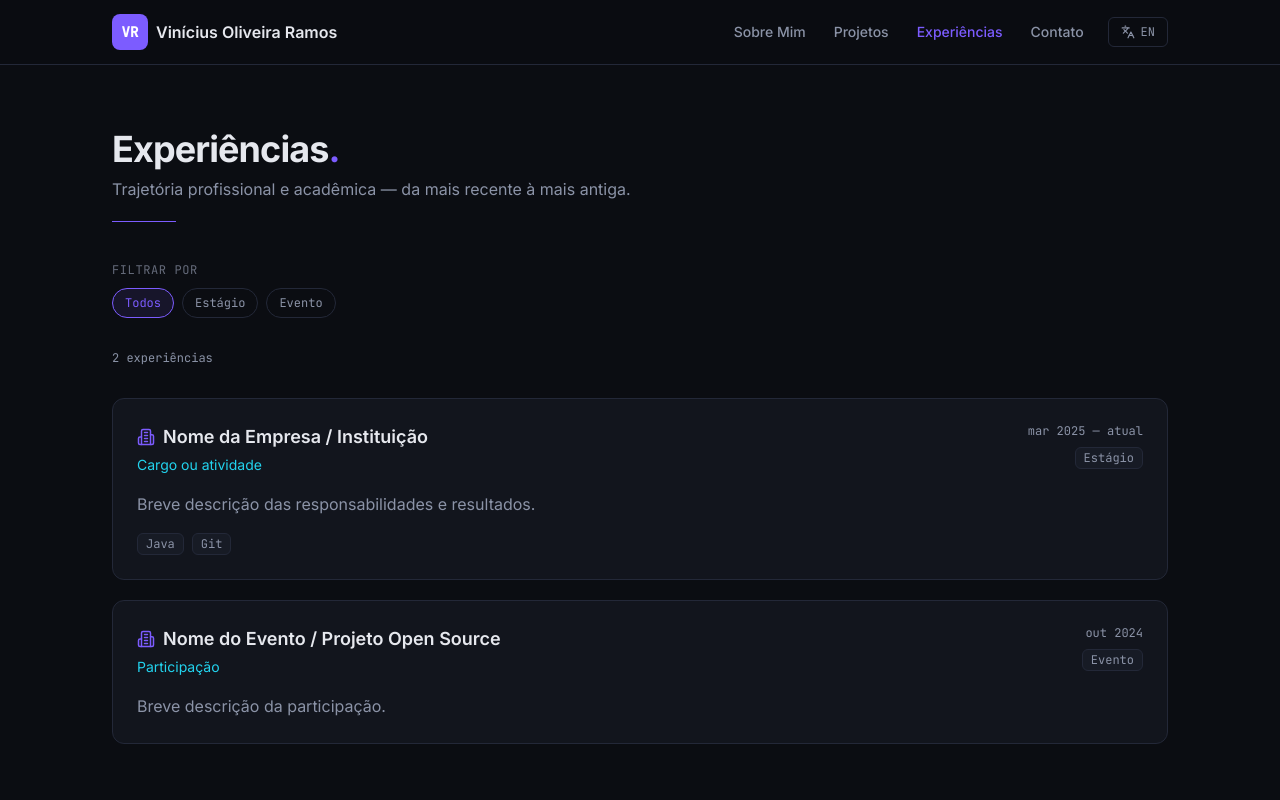
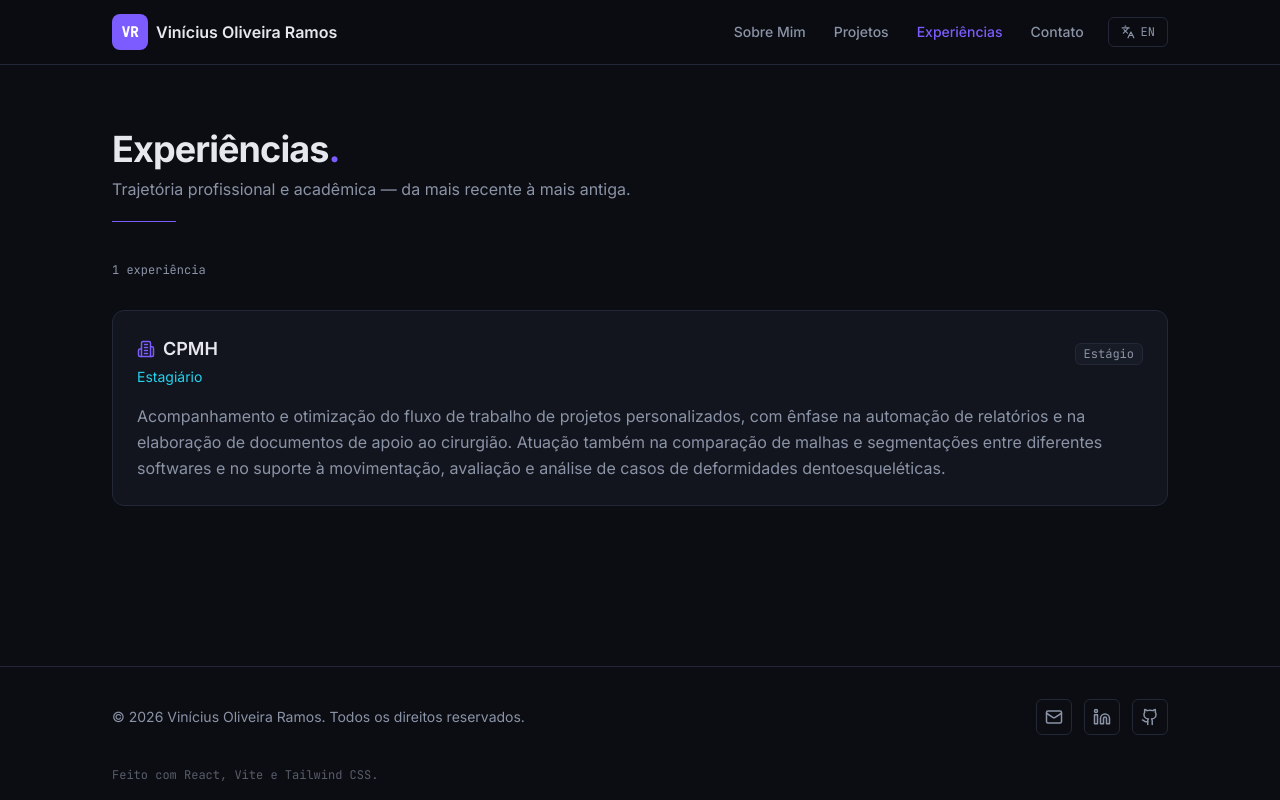
Before and after one commit to viniciusoramos/Portifolio_Pessoal, a React (Vite) app: page /experiencias in a window 1280 px wide. Shown: the top 800 px of the page. Built offline with nearby package versions, Linux system fonts and the light colour scheme.

Commit message:
Conteudo real: bio, GitHub e experiencia na CPMH

```diff
--- a/src/data/contatos.js
+++ b/src/data/contatos.js
@@ -1,4 +1,4 @@
-// E-mail e WhatsApp reais. ⚠️ Pendentes: LinkedIn e GitHub.
+// ⚠️ Pendente: LinkedIn.
 export const contatos = [
   {
     id: 'email',
@@ -13,5 +13,10 @@ export const contatos = [
     href: 'https://wa.me/5537998638074',
   },
   { id: 'linkedin', label: 'LinkedIn', valor: '/in/seu-usuario', href: 'https://linkedin.com/in/seu-usuario' },
-  { id: 'github', label: 'GitHub', valor: '@seu-usuario', href: 'https://github.com/seu-usuario' },
+  {
+    id: 'github',
+    label: 'GitHub',
+    valor: '@viniciusoramos',
+    href: 'https://github.com/viniciusoramos',
+  },
 ]
--- a/src/data/experiencias.js
+++ b/src/data/experiencias.js
@@ -1,34 +1,21 @@
-// ⚠️ PLACEHOLDER — substituir pelas experiências reais.
 // A ordem do array não importa: a página ordena pelo campo `inicio`, da mais
 // recente para a mais antiga.
 //
 // `tipo` precisa ser uma das chaves de textos[lang].experiencias.tipos:
 //   'estagio' | 'clt' | 'freelance' | 'openSource' | 'evento'
-// O rótulo exibido sai traduzido conforme o idioma ativo.
 export const experiencias = [
   {
-    id: 'exp-1',
-    empresa: 'Nome da Empresa / Instituição',
-    cargo: { pt: 'Cargo ou atividade', en: 'Role or activity' },
-    inicio: '2025-03',
+    id: 'cpmh',
+    empresa: 'CPMH',
+    cargo: { pt: 'Estagiário', en: 'Intern' },
+    // ⚠️ PREENCHER: mês e ano de início e de fim, no formato 'AAAA-MM'.
+    // Use fim: null se o estágio ainda estiver em andamento.
+    inicio: null,
     fim: null,
     tipo: 'estagio',
     descricao: {
-      pt: 'Breve descrição das responsabilidades e resultados.',
-      en: 'Brief description of responsibilities and results.',
-    },
-    tecnologias: ['Java', 'Git'],
-  },
-  {
-    id: 'exp-2',
-    empresa: 'Nome do Evento / Projeto Open Source',
-    cargo: { pt: 'Participação', en: 'Participation' },
-    inicio: '2024-10',
-    fim: '2024-10',
-    tipo: 'evento',
-    descricao: {
-      pt: 'Breve descrição da participação.',
-      en: 'Brief description of the participation.',
+      pt: 'Acompanhamento e otimização do fluxo de trabalho de projetos personalizados, com ênfase na automação de relatórios e na elaboração de documentos de apoio ao cirurgião. Atuação também na comparação de malhas e segmentações entre diferentes softwares e no suporte à movimentação, avaliação e análise de casos de deformidades dentoesqueléticas.',
+      en: 'Monitoring and optimising the workflow of custom projects, with emphasis on report automation and on producing support documents for the surgeon. Also worked on comparing meshes and segmentations across different software packages, and supported the positioning, evaluation and analysis of dentoskeletal deformity cases.',
     },
     tecnologias: [],
   },
--- a/src/data/perfil.js
+++ b/src/data/perfil.js
@@ -1,4 +1,7 @@
-// Dados pessoais preenchidos. ⚠️ Pendentes: tagline, sobre[pt|en] e habilidades.
+// ⚠️ Os três parágrafos de `sobre` são um rascunho escrito a partir do que
+// você contou — revise e ajuste o que não estiver do seu jeito.
+// ⚠️ `habilidades` ainda é placeholder: confirme quais linguagens e ferramentas
+// você realmente usa antes de mostrar em aula.
 export const perfil = {
   nome: 'Vinícius Oliveira Ramos',
   iniciais: 'VR',
@@ -7,20 +10,20 @@ export const perfil = {
     en: 'Software Engineering · 6th term · PUC Minas',
   },
   tagline: {
-    pt: 'Construindo software com foco em qualidade e experiência do usuário.',
-    en: 'Building software with a focus on quality and user experience.',
+    pt: 'Automação de processos e análise de dados aplicadas a problemas reais.',
+    en: 'Process automation and data analysis applied to real-world problems.',
   },
   local: 'Belo Horizonte, MG — Brasil',
   sobre: {
     pt: [
-      'Parágrafo 1 — formação: onde estuda, qual período, o que já cursou.',
-      'Parágrafo 2 — área de atuação e interesses técnicos.',
-      'Parágrafo 3 — objetivos profissionais para os próximos anos.',
+      'Sou estudante de Engenharia de Software na PUC Minas, atualmente no 6º período, em Belo Horizonte.',
+      'Meu contato mais próximo com a prática veio do estágio na CPMH, onde trabalhei com automação de relatórios, elaboração de documentos de apoio ao cirurgião e análise de malhas e segmentações 3D. Foi ali que se firmaram meus interesses: automação de processos, processamento de dados e imagens, e software aplicado à área da saúde.',
+      'Busco atuar no desenvolvimento de software que resolva problemas concretos, unindo automação e análise de dados. No curto prazo, quero aprofundar a experiência prática em desenvolvimento e me consolidar como engenheiro de software.',
     ],
     en: [
-      'Paragraph 1 — education: where you study, current term, coursework.',
-      'Paragraph 2 — field of work and technical interests.',
-      'Paragraph 3 — professional goals for the coming years.',
+      'I am a Software Engineering student at PUC Minas, currently in my 6th term, based in Belo Horizonte, Brazil.',
+      'My closest contact with practice came from an internship at CPMH, where I worked on report automation, producing support documents for surgeons, and analysing 3D meshes and segmentations. That is where my interests took shape: process automation, data and image processing, and software applied to healthcare.',
+      'I want to build software that solves concrete problems, combining automation and data analysis. In the short term, my goal is to deepen my hands-on development experience and establish myself as a software engineer.',
     ],
   },
   habilidades: [
--- a/src/utils/datas.js
+++ b/src/utils/datas.js
@@ -21,11 +21,13 @@ export function formatarMes(iso, lang) {
   return MESES[lang][mes - 1] + ' ' + ano
 }
 
-// fim nulo significa que o projeto ou a experiência continua em andamento
+// fim nulo significa que o projeto ou a experiência continua em andamento.
+// Sem data de início não dá para afirmar nada sobre o período, então o rótulo
+// fica vazio em vez de dizer "atual" por engano.
 export function formatarPeriodo(inicio, fim, lang, rotuloAtual) {
+  if (!inicio) return ''
   const de = formatarMes(inicio, lang)
   const ate = fim ? formatarMes(fim, lang) : rotuloAtual
-  if (!de) return ate
   return de === ate ? de : de + ' — ' + ate
 }
 
```
